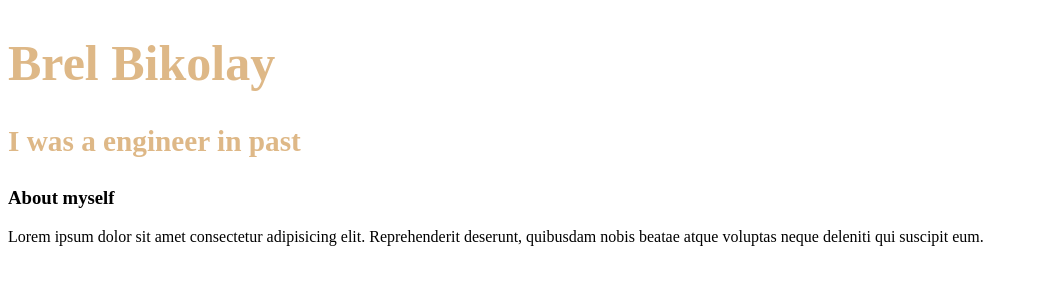
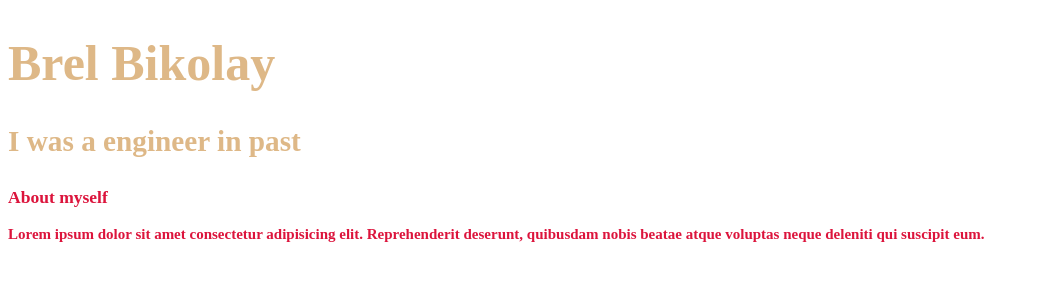
Before and after one commit to ZanderPredator/rssch, a plain HTML site: page index.html in a window 1280 px wide. Shown: the whole page, without its empty margins (0-1039 px from the left). Drawn offline with Linux system fonts and the light colour scheme.

Commit message:
feat: add fueters inside artic

```diff
--- a/style.css
+++ b/style.css
@@ -3,3 +3,11 @@ header{
     color: burlywood;
     font-weight: 800;
 }
+
+.inside_artical{
+    font-family: 'Times New Roman', Times, serif;
+    font-size: 15px;
+    color: crimson;
+    font-weight: 800;
+    background-color: darkgray;
+}
```
